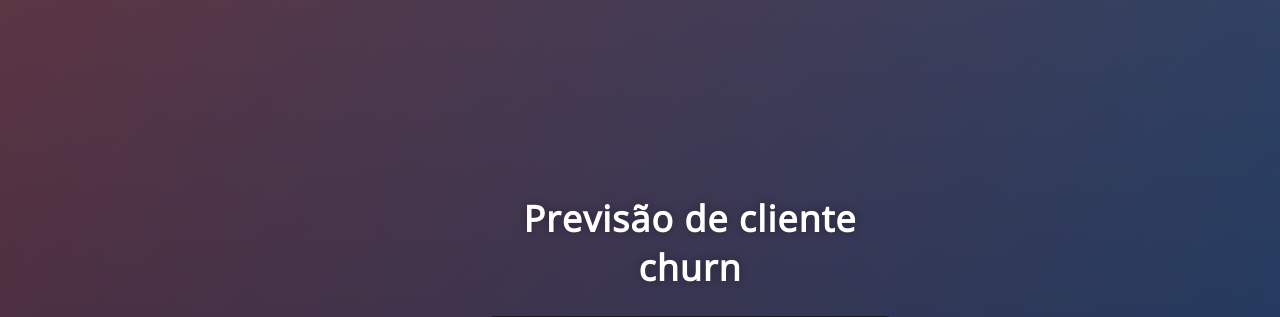
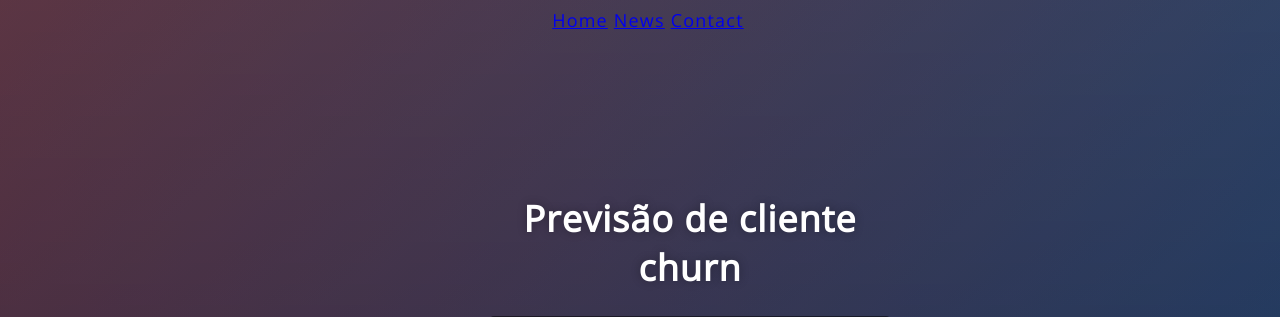
Before and after one commit to adrianomnn/deploy_projeto_final_awari, a Flask app: page / in a window 1280 px wide. Shown: the top 317 px of the page. Run offline with Flask 2, Linux system fonts and the light colour scheme; parts of the project's set-up code (start-up, migrations or seed data) failed here and were passed over.

Commit message:
Update deploy.html

```diff
--- a/templates/deploy.html
+++ b/templates/deploy.html
@@ -4,6 +4,11 @@
   <title>ML API</title>
  <link rel="stylesheet" href="{{ url_for('static', filename='css/style.css') }}">
 
+<div id="navbar">
+  <a href="#home">Home</a>
+  <a href="#news">News</a>
+  <a href="#contact">Contact</a>
+</div>
 </head>
 
 <body>
```
